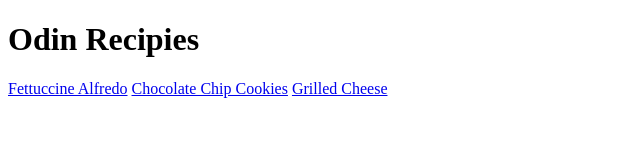
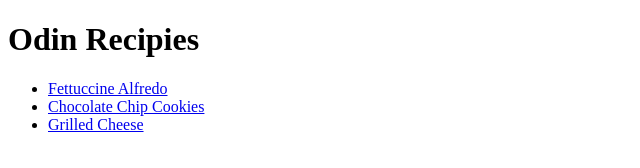
Before and after one commit to Zando411/odin-recipies, a plain HTML site: page index.html in a window 1280 px wide. Shown: the whole page, without its empty margins (0-640 px from the left). Drawn offline with Linux system fonts and the light colour scheme.

Commit message:
Put recipies in unordered list

```diff
--- a/index.html
+++ b/index.html
@@ -8,8 +8,12 @@
 </head>
 <body>
     <H1>Odin Recipies</H1>
-    <a href="recipies/alfredo.html">Fettuccine Alfredo</a>
-    <a href="recipies/cookies.html">Chocolate Chip Cookies</a>
-    <a href="recipies/grilled-cheese.html">Grilled Cheese</a>
+    <ul>
+        <li><a href="recipies/alfredo.html">Fettuccine Alfredo</a></li>
+        <li><a href="recipies/cookies.html">Chocolate Chip Cookies</a></li>
+        <li><a href="recipies/grilled-cheese.html">Grilled Cheese</a></li>
+    </ul>
+
+
 </body>
 </html>
```
